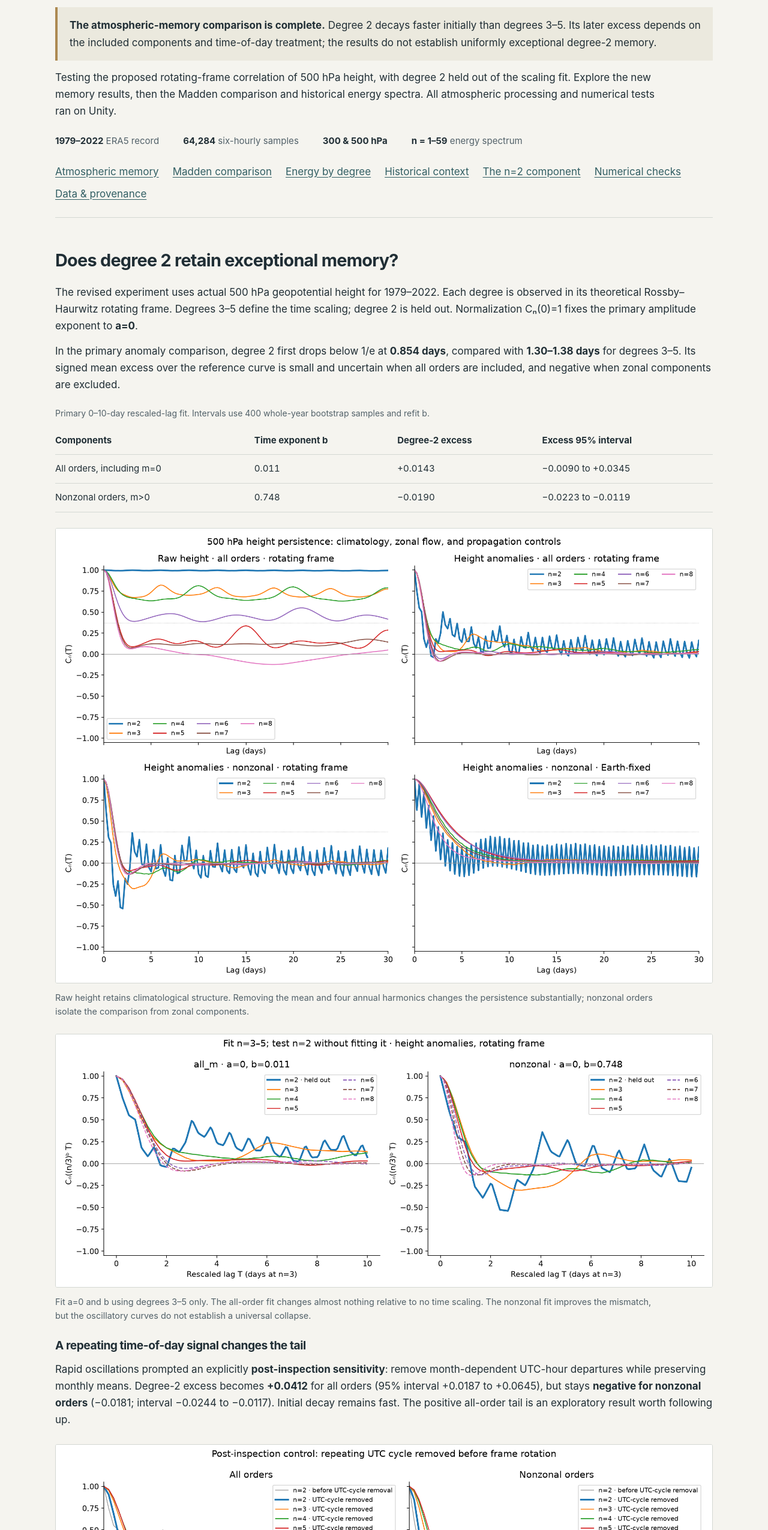
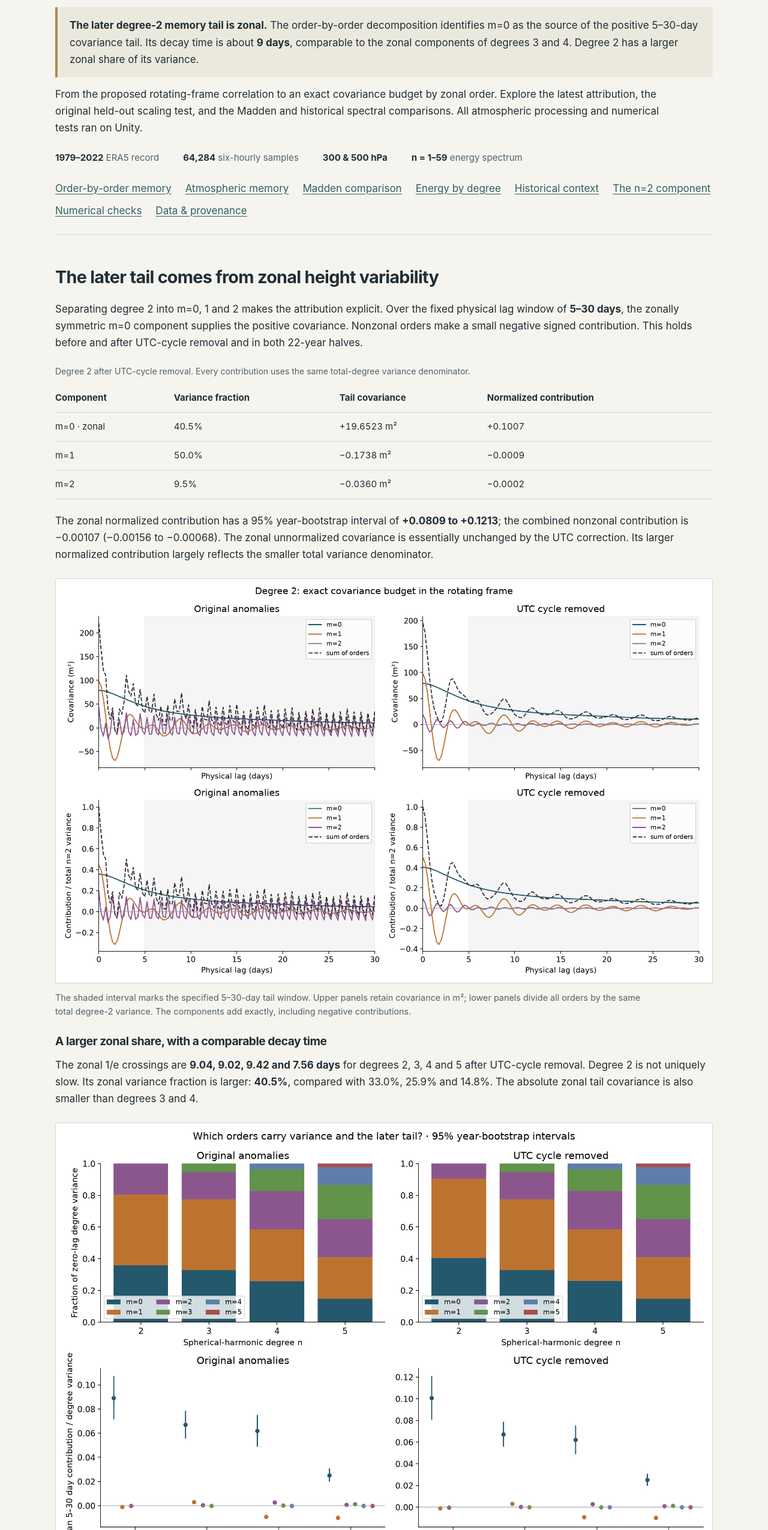
Before and after one commit to npizzo/n2-era5-madden, a plain HTML site: page index.html in a window 1280 px wide. Shown: the part 238-2788 px from the top of the page at 60% size. Drawn offline with Linux system fonts and the light colour scheme.

Commit message:
Feature the zonal origin of the later memory tail

```diff
--- a/index.html
+++ b/index.html
@@ -14,13 +14,30 @@
 <body>
 <main id="top">
   <header>
-    <div class="meta"><a href="https://github.com/npizzo/n2-era5-madden">ERA5 spectral project</a> · Completed on Unity · 21 November 2026</div>
+    <div class="meta"><a href="https://github.com/npizzo/n2-era5-madden">ERA5 spectral project</a> · Completed on Unity · Updated 22 November 2026</div>
     <h1>Planetary waves &amp;<br>atmospheric memory</h1>
-    <div class="summary"><p><strong>The atmospheric-memory comparison is complete.</strong> Degree 2 decays faster initially than degrees 3–5. Its later excess depends on the included components and time-of-day treatment; the results do not establish uniformly exceptional degree-2 memory.</p></div>
-    <p class="lede">Testing the proposed rotating-frame correlation of 500 hPa height, with degree 2 held out of the scaling fit. Explore the new memory results, then the Madden comparison and historical energy spectra. All atmospheric processing and numerical tests ran on Unity.</p>
+    <div class="summary"><p><strong>The later degree-2 memory tail is zonal.</strong> The order-by-order decomposition identifies m=0 as the source of the positive 5–30-day covariance tail. Its decay time is about <strong>9 days</strong>, comparable to the zonal components of degrees 3 and 4. Degree 2 has a larger zonal share of its variance.</p></div>
+    <p class="lede">From the proposed rotating-frame correlation to an exact covariance budget by zonal order. Explore the latest attribution, the original held-out scaling test, and the Madden and historical spectral comparisons. All atmospheric processing and numerical tests ran on Unity.</p>
     <div class="scope"><span><strong>1979–2022</strong> ERA5 record</span><span><strong>64,284</strong> six-hourly samples</span><span><strong>300 &amp; 500 hPa</strong></span><span><strong>n = 1–59</strong> energy spectrum</span></div>
-    <nav class="nav" aria-label="Gallery sections"><a href="#memory">Atmospheric memory</a><a href="#madden">Madden comparison</a><a href="#energy">Energy by degree</a><a href="#historical">Historical context</a><a href="#low-degree">The n=2 component</a><a href="#checks">Numerical checks</a><a href="#data">Data &amp; provenance</a></nav>
+    <nav class="nav" aria-label="Gallery sections"><a href="#orders">Order-by-order memory</a><a href="#memory">Atmospheric memory</a><a href="#madden">Madden comparison</a><a href="#energy">Energy by degree</a><a href="#historical">Historical context</a><a href="#low-degree">The n=2 component</a><a href="#checks">Numerical checks</a><a href="#data">Data &amp; provenance</a></nav>
   </header>
+
+  <section id="orders" aria-labelledby="orders-title">
+    <h2 id="orders-title">The later tail comes from zonal height variability</h2>
+    <p>Separating degree 2 into m=0, 1 and 2 makes the attribution explicit. Over the fixed physical lag window of <strong>5–30 days</strong>, the zonally symmetric m=0 component supplies the positive covariance. Nonzonal orders make a small negative signed contribution. This holds before and after UTC-cycle removal and in both 22-year halves.</p>
+    <div class="table-wrap"><table><caption>Degree 2 after UTC-cycle removal. Every contribution uses the same total-degree variance denominator.</caption><thead><tr><th scope="col">Component</th><th scope="col">Variance fraction</th><th scope="col">Tail covariance</th><th scope="col">Normalized contribution</th></tr></thead><tbody><tr><td>m=0 · zonal</td><td>40.5%</td><td>+19.6523 m²</td><td>+0.1007</td></tr><tr><td>m=1</td><td>50.0%</td><td>−0.1738 m²</td><td>−0.0009</td></tr><tr><td>m=2</td><td>9.5%</td><td>−0.0360 m²</td><td>−0.0002</td></tr></tbody></table></div>
+    <p>The zonal normalized contribution has a 95% year-bootstrap interval of <strong>+0.0809 to +0.1213</strong>; the combined nonzonal contribution is −0.00107 (−0.00156 to −0.00068). The zonal unnormalized covariance is essentially unchanged by the UTC correction. Its larger normalized contribution largely reflects the smaller total variance denominator.</p>
+    <figure><a class="figure-link" href="results/memory-orders-v1/order_covariance.png" target="_blank" rel="noopener"><img src="results/memory-orders-v1/order_covariance.png" alt="Degree-2 covariance by zonal order before and after removing the UTC cycle" loading="lazy" width="2080" height="1280"></a><figcaption>The shaded interval marks the specified 5–30-day tail window. Upper panels retain covariance in m²; lower panels divide all orders by the same total degree-2 variance. The components add exactly, including negative contributions.</figcaption></figure>
+    <h3>A larger zonal share, with a comparable decay time</h3>
+    <p>The zonal 1/e crossings are <strong>9.04, 9.02, 9.42 and 7.56 days</strong> for degrees 2, 3, 4 and 5 after UTC-cycle removal. Degree 2 is not uniquely slow. Its zonal variance fraction is larger: <strong>40.5%</strong>, compared with 33.0%, 25.9% and 14.8%. The absolute zonal tail covariance is also smaller than degrees 3 and 4.</p>
+    <figure><a class="figure-link" href="results/memory-orders-v1/order_degree_comparison.png" target="_blank" rel="noopener"><img src="results/memory-orders-v1/order_degree_comparison.png" alt="Order-resolved variance fractions and later-tail contributions for degrees 2 through 5" loading="lazy" width="1920" height="1280"></a><figcaption>The lower panels show signed 5–30-day contributions with 95% year-bootstrap intervals. Degree 2 has a larger total normalized tail than degrees 3–5 under this measure, primarily through the zonal contribution. This is a different comparison from the original 0–10-day rescaled-curve test below.</figcaption></figure>
+    <details><summary>Order-specific decay and paired degree contrasts</summary>
+      <figure><a class="figure-link" href="results/memory-orders-v1/order_correlations.png" target="_blank" rel="noopener"><img src="results/memory-orders-v1/order_correlations.png" alt="Each degree-2 order normalized by its own energy in Earth-fixed and rotating frames" loading="lazy"></a><figcaption>The m=0 curve is invariant under longitude rotation. Nonzonal contributions oscillate; their small signed average does not imply an absence of wave variability at individual lags.</figcaption></figure>
+      <figure><a class="figure-link" href="results/memory-orders-v1/order_tail_contrasts.png" target="_blank" rel="noopener"><img src="results/memory-orders-v1/order_tail_contrasts.png" alt="Paired bootstrap differences between the degree-2 later tail and degrees 3 through 5" loading="lazy"></a><figcaption>Paired whole-year bootstrap intervals. Positive nonzonal differences against degrees 4 and 5 reflect less-negative tails; degree 2 itself has a slightly negative nonzonal mean over this window.</figcaption></figure>
+    </details>
+    <p class="note">Eight memory tests passed, including two new attribution checks. All previous n=2–5 curves reconstruct to within 8.88 × 10⁻¹⁶. The shorter 2–10-day nonzonal average is slightly positive but still much smaller than the zonal term. These are exploratory descriptive comparisons; the source of slow zonal variability and any forecast benefit remain unresolved.</p>
+    <p class="links"><a href="https://github.com/npizzo/n2-era5-madden/blob/main/results/memory-orders-v1/READOUT.md">Order-resolved findings</a><a href="https://github.com/npizzo/n2-era5-madden/blob/main/docs/order_memory_approach.md">Specification</a><a href="results/memory-orders-v1/order_metrics.csv">Order metrics</a><a href="results/memory-orders-v1/order_curves.nc">Numerical curves</a><a href="results/memory-orders-v1/annual_products.nc">Annual covariance products</a><a href="results/memory-orders-v1/summary.json">Paired comparisons</a></p>
+  </section>
 
   <section id="memory" aria-labelledby="memory-title">
     <h2 id="memory-title">Does degree 2 retain exceptional memory?</h2>
@@ -103,7 +120,7 @@
     <p class="links"><a href="https://github.com/npizzo/n2-era5-madden">Repository</a><a href="https://github.com/npizzo/n2-era5-madden/releases/tag/v0.1-initial-comparison">Initial release</a><a href="https://github.com/npizzo/n2-era5-madden/tree/main/src">Analysis source</a><a href="https://github.com/npizzo/n2-era5-madden/tree/main/slurm">Unity jobs</a><a href="https://github.com/npizzo/n2-era5-madden/blob/main/docs/methods.md">Methods</a><a href="results/environment-explicit.txt">Environment</a><a href="results/source.sha256">Source hashes</a><a href="results/job-accounting.tsv">Job accounting</a></p>
     <p class="note">Data source: <a href="https://weatherbench2.readthedocs.io/en/latest/data-guide.html">WeatherBench 2 ERA5</a>. Wave benchmark: <a href="https://doi.org/10.1111/j.1600-0870.2007.00257.x">Madden (2007)</a>. Historical references are linked above. The <a href="https://github.com/npizzo/n2-era5-madden/blob/main/docs/original_plan.md">supplied plan</a> is preserved as reference material.</p>
   </section>
-  <footer><a href="#top">Back to top</a> · ERA5 spectral gallery · Memory follow-up and initial spectral comparisons · 21 November 2026</footer>
+  <footer><a href="#top">Back to top</a> · ERA5 spectral gallery · Order-resolved memory update · 22 November 2026</footer>
 </main>
 <script>
   (()=>{
```
Also changed, not shown: 2 other files.
